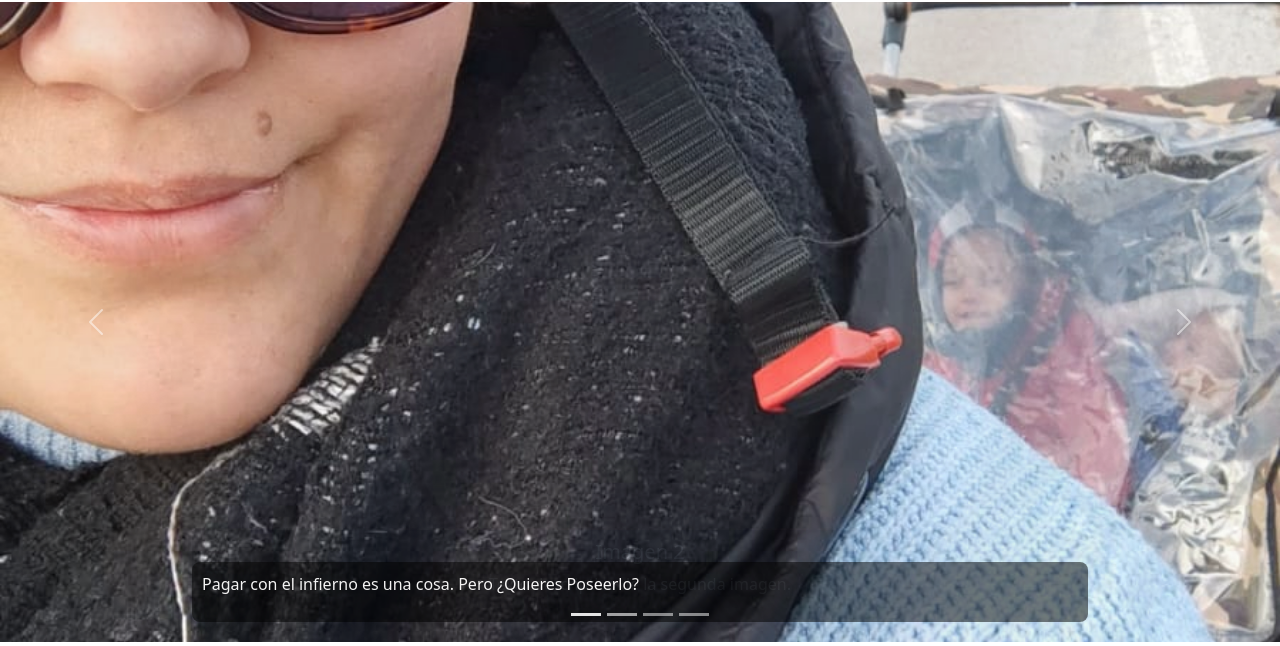
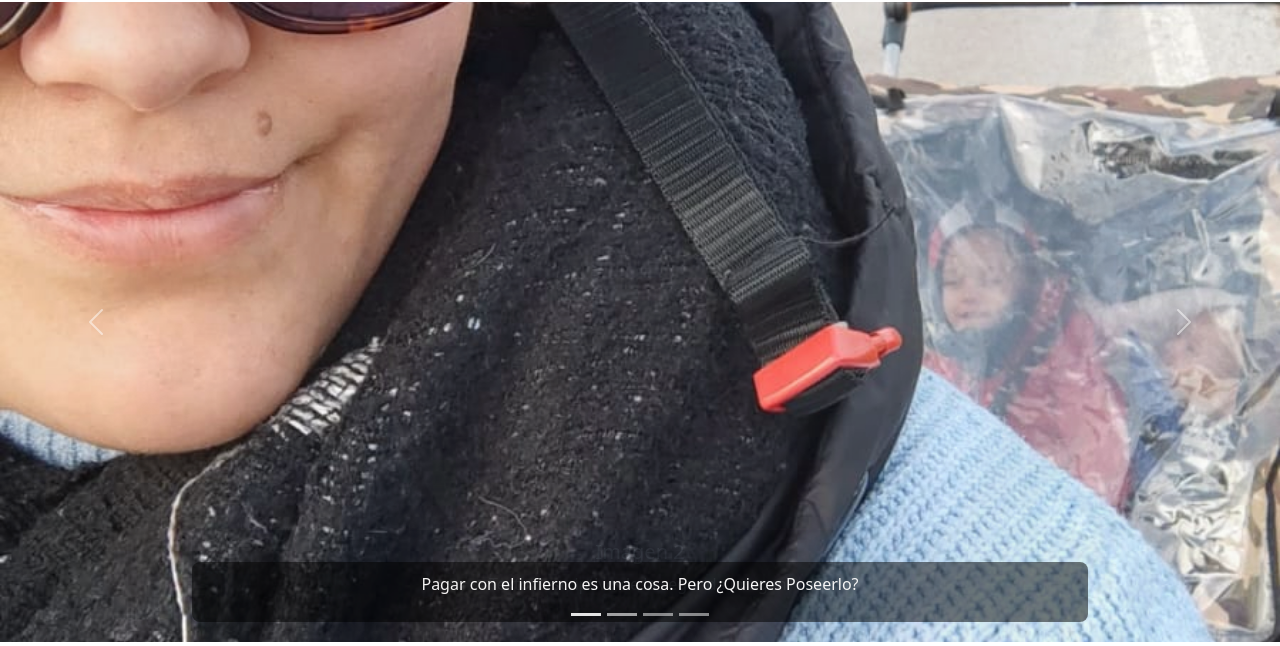
Before and after one commit to MarceloT88/haruko, a website: page index.html in a window 1280 px wide. Shown: the part 154-800 px from the top of the page. Drawn offline with nearby package versions, Linux system fonts and the light colour scheme.

Commit message:
pocos cambios

```diff
--- a/index.html
+++ b/index.html
@@ -1,5 +1,6 @@
 <!DOCTYPE html>
 <html lang="es">
+
 <head>
   <meta charset="UTF-8" />
   <meta name="viewport" content="width=device-width, initial-scale=1" />
@@ -10,25 +11,33 @@
     /* Carrusel pantalla completa */
     .carousel-item img {
       width: 100%;
-      height: 80vh;          /* ocupa el 80% de la altura de la ventana */
-      object-fit: cover;     /* recorta manteniendo proporción */
+      height: 80vh;
+      /* ocupa el 80% de la altura de la ventana */
+      object-fit: cover;
+      /* recorta manteniendo proporción */
     }
+
     .carousel-caption {
-      background: rgba(0,0,0,0.5); /* fondo semitransparente para legibilidad */
+      background: rgba(0, 0, 0, 0.5);
+      /* fondo semitransparente para legibilidad */
       border-radius: 8px;
       padding: 10px;
     }
+
     body {
-      padding-top: 70px; /* espacio para que el contenido no quede debajo del navbar fijo */
+      padding-top: 70px;
+      /* espacio para que el contenido no quede debajo del navbar fijo */
     }
   </style>
 </head>
+
 <body>
   <!-- Navbar fijo -->
   <nav class="navbar navbar-expand-lg navbar-dark bg-dark fixed-top">
     <div class="container-fluid">
       <a class="navbar-brand" href="#">Mi App</a>
-      <button class="navbar-toggler" type="button" data-bs-toggle="collapse" data-bs-target="#navbarContent" aria-controls="navbarContent" aria-expanded="false" aria-label="Menú">
+      <button class="navbar-toggler" type="button" data-bs-toggle="collapse" data-bs-target="#navbarContent"
+        aria-controls="navbarContent" aria-expanded="false" aria-label="Menú">
         <span class="navbar-toggler-icon"></span>
       </button>
       <div class="collapse navbar-collapse" id="navbarContent">
@@ -47,7 +56,8 @@
           </li>
           <!-- Dropdown para Sección 4 -->
           <li class="nav-item dropdown">
-            <a class="nav-link dropdown-toggle" href="#" id="navbarDropdown" role="button" data-bs-toggle="dropdown" aria-expanded="false">
+            <a class="nav-link dropdown-toggle" href="#" id="navbarDropdown" role="button" data-bs-toggle="dropdown"
+              aria-expanded="false">
               Sección 4
             </a>
             <ul class="dropdown-menu dropdown-menu-end" aria-labelledby="navbarDropdown">
@@ -68,7 +78,8 @@
     <div id="myCarousel" class="carousel slide carousel-fade" data-bs-ride="carousel">
       <!-- Indicadores -->
       <div class="carousel-indicators">
-        <button type="button" data-bs-target="#myCarousel" data-bs-slide-to="0" class="active" aria-current="true" aria-label="Imagen 1"></button>
+        <button type="button" data-bs-target="#myCarousel" data-bs-slide-to="0" class="active" aria-current="true"
+          aria-label="Imagen 1"></button>
         <button type="button" data-bs-target="#myCarousel" data-bs-slide-to="1" aria-label="Imagen 2"></button>
         <button type="button" data-bs-target="#myCarousel" data-bs-slide-to="2" aria-label="Imagen 3"></button>
         <button type="button" data-bs-target="#myCarousel" data-bs-slide-to="3" aria-label="Imagen 4"></button>
@@ -76,12 +87,13 @@
 
       <!-- Items -->
       <div class="carousel-inner">
-        <div class="carousel-item active">
+        <<div class="carousel-item active">
           <img src="src/img/cara1.jpeg" alt="Imagen 1">
-          <div class="carousel-caption text-start">
+          <div class="carousel-caption">
             <p>Pagar con el infierno es una cosa. Pero ¿Quieres Poseerlo?</p>
           </div>
       </div>
+
       <div class="carousel-item">
         <img src="src/img/cara2.jpeg" alt="Imagen 2">
         <div class="carousel-caption">
@@ -91,14 +103,20 @@
       </div>
       <div class="carousel-item">
         <img src="src/img/cara3.jpeg" alt="Imagen 3">
-          <div class="carousel-caption text-end">
+        <div class="carousel-caption">
           <p>"A coward judges all he sees by what he is." Stephen King, The Dark Tower</p>
         </div>
       </div>
+
       <div class="carousel-item">
         <img src="src/img/cara4.jpeg" alt="Imagen 4">
-          <div class="carousel-caption text-end">
-            <h5>Imagen 4</h5>
+        <div class="carousel-caption">
+          <p>Texto descriptivo de la cuarta imagen.</p>
+        </div>
+      </div>
+      <div class="carousel-item">
+        <img src="src/img/peque1.png" alt="Imagen 5">
+        <div class="carousel-caption">
           <p>Texto descriptivo de la cuarta imagen.</p>
         </div>
       </div>
@@ -119,4 +137,5 @@
   <!-- Bootstrap JS bundle -->
   <script src="https://cdn.jsdelivr.net/npm/bootstrap@5.3.2/dist/js/bootstrap.bundle.min.js"></script>
 </body>
+
 </html>
--- a/style.css
+++ b/style.css
@@ -86,18 +86,35 @@ section h2 {
     text-shadow: 1px 1px 2px rgba(0, 0, 0, 0.4);
     /* mejora moderna */
 }
+
 .carousel {
-  width: 100%;
+    width: 100%;
 }
+
 /* Carrusel - estandarizar imágenes */
 .carousel-inner img {
-  width: 100%;
-  height: 100vh;        /* ocupa toda la altura de la ventana */
-  object-fit: cover;    /* recorta manteniendo proporción */
-  border-radius: 0;     /* sin bordes redondeados para pantalla completa */
+    width: 100%;
+    height: 100vh;
+    /* ocupa toda la altura de la ventana */
+    object-fit: cover;
+    /* recorta manteniendo proporción */
+    border-radius: 0;
+    /* sin bordes redondeados para pantalla completa */
 }
-p{
-    text-align: left;
-    text-size-adjust: inherit;
-    text-anchor: middle;
+
+.carousel-caption {
+    position: absolute;
+    bottom: 0;
+    left: 0;
+    right: 0;
+    width: 100%;
+    /* ocupa todo el ancho */
+    max-width: none;
+    /* elimina límite de Bootstrap */
+    margin: 0;
+    /* quita márgenes automáticos */
+    background: rgba(0, 0, 0, 0.5);
+    /* franja semitransparente */
+    padding: 1rem 2rem;
+    box-sizing: border-box;
 }
```
Lines whose indentation alone changed are shown as unchanged.
